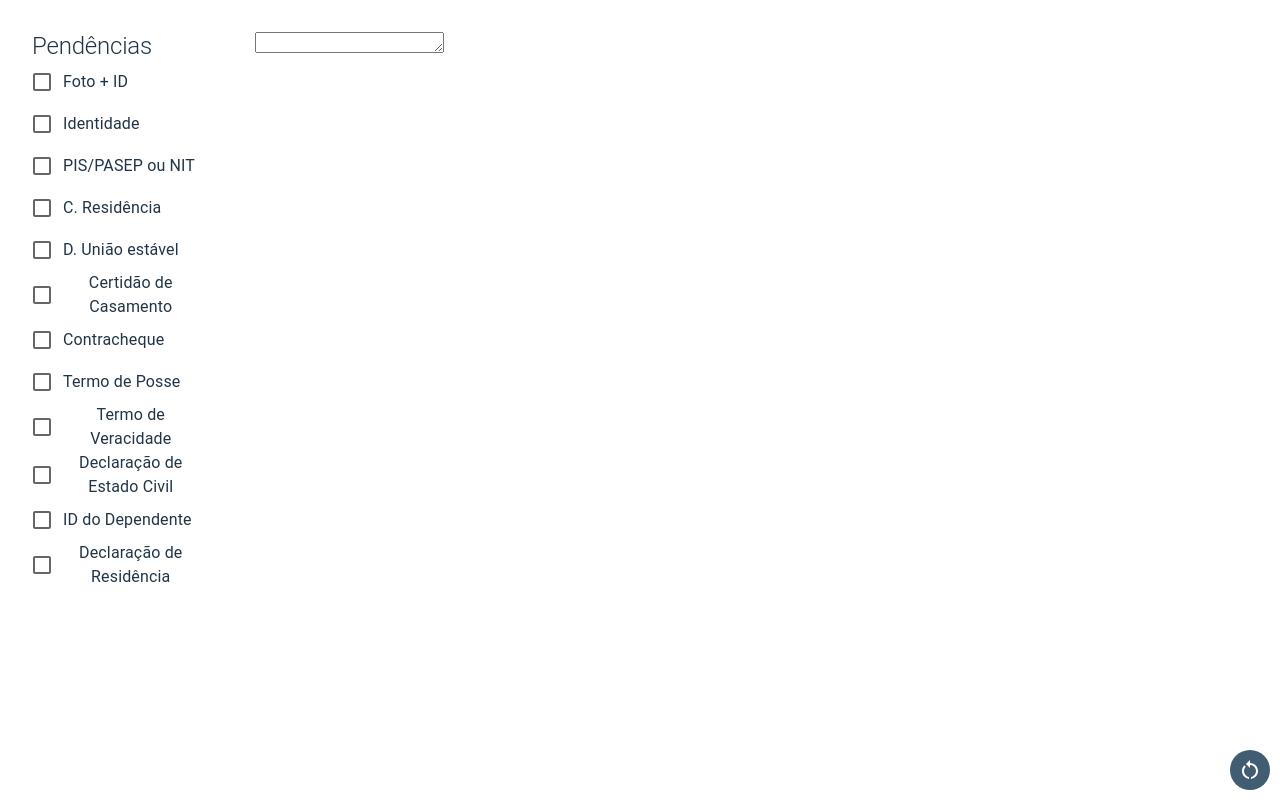
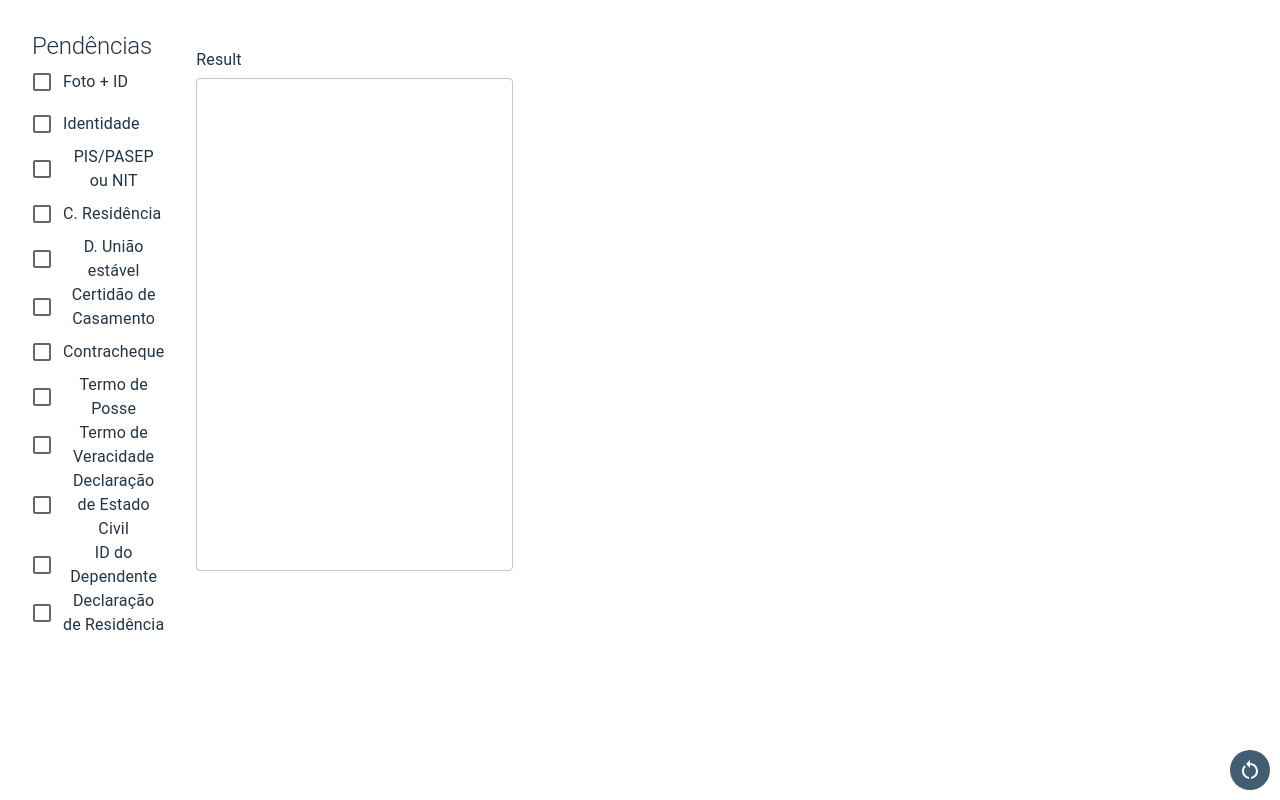
Before and after one commit to secretindex/Python-Scripts, a React (Vite) app in the folder advanced/recad-auto-message/: page / in a window 1280 px wide. Built offline with nearby package versions, Linux system fonts and the light colour scheme.

Commit message:
make textfield fit the parent element (not ready yet)

```diff
--- a/advanced/recad-auto-message/src/pages/home.tsx
+++ b/advanced/recad-auto-message/src/pages/home.tsx
@@ -1,5 +1,5 @@
-import { TextareaAutosize } from "@mui/material";
-import CheckboxLabels from "../components/Clickbox";
+import { Box, TextField, Typography } from "@mui/material"
+import CheckboxLabels from "../components/Clickbox"
 
 function Home() {
   return (
@@ -7,11 +7,37 @@ function Home() {
       <div className="checkbox-container">
         <CheckboxLabels />
       </div>
-      <div className="text-gen">
-        <TextareaAutosize className="text-result" />
-      </div>
+      <Box
+        sx={{
+          width: "100%",
+          height: "100%", // You can change this to any specific height
+          display: "flex",
+          flexDirection: "column",
+          gap: "6px",
+          justifyContent: "center",
+          padding: 2,
+        }}
+      >
+        <Typography textAlign={"left"}>
+          Result
+        </Typography>
+        <TextField
+          variant="outlined"
+          multiline
+          minRows={20}
+          maxRows={30}
+          fullWidth
+          sx={{
+            height: "100%",
+            "& .MuiInputBase-root": {
+              height: "100%",
+              alignItems: "start",
+            },
+          }}
+        />
+      </Box>
     </section>
-  );
+  )
 }
 
-export default Home;
+export default Home
```
